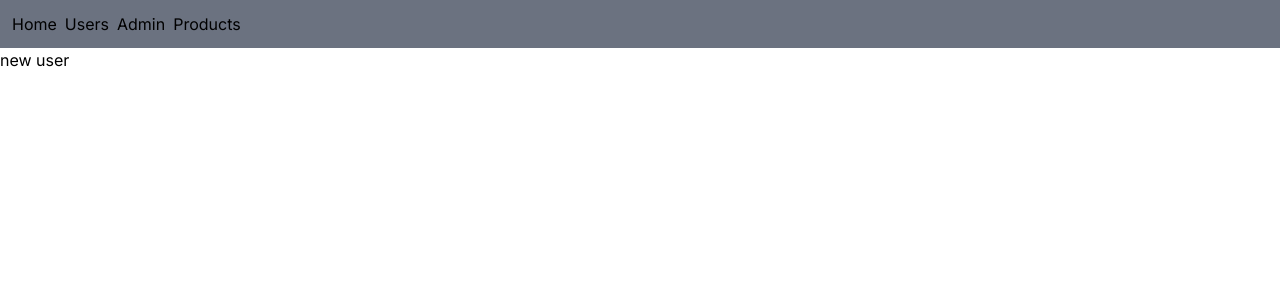
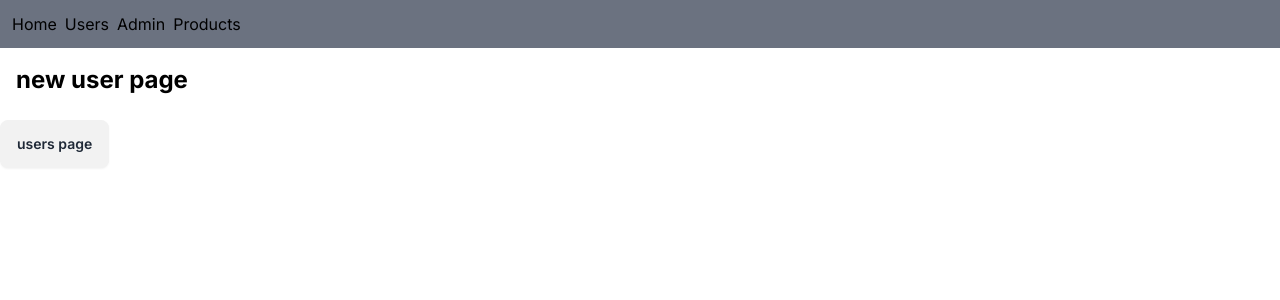
Before and after one commit to mostafa-meerzad/Next.js-with-Mosh, a Next.js app: page /users/new in a window 1280 px wide. Shown: the top 300 px of the page. Built offline with nearby package versions, Linux system fonts and the light colour scheme.

Commit message:
handle loading state

```diff
--- a/app/users/UserTable.tsx
+++ b/app/users/UserTable.tsx
@@ -12,9 +12,13 @@ interface Props {
   order: string;
 }
 const UserTable = async ({ order }: Props) => {
-  const data = await fetch("https://jsonplaceholder.typicode.com/users", {
-    cache: "no-store",
-  });
+  try {
+     const data = await fetch("https://jsonplaceholder.typicode.com/users", {
+      cache: "no-store",
+    });
+
+
+
 
   const users: User[] = await data.json();
   const usersSorted = sort(users).asc(
@@ -42,5 +46,10 @@ const UserTable = async ({ order }: Props) => {
       </tbody>
     </table>
   );
+
+} catch (e) {
+  return <div>canno t fetch users </div>
+}
+
 };
 export default UserTable;
--- /dev/null
+++ b/app/users/loading.tsx
@@ -0,0 +1,6 @@
+const loading = () => {
+  return (
+    <div className="loading loading-spinner loading-lg">loading users...</div>
+  )
+}
+export default loading
--- /dev/null
+++ b/app/users/new/NewUserPage.tsx
@@ -0,0 +1,20 @@
+"use client"
+import Link from "next/link";
+import { useRouter } from "next/navigation";
+
+const NewUserPage = () => {
+    const router = useRouter() // userRouter hook is provided to navigate between pages programmatically
+    // make sure useRouter is coming from "navigation" the new "app router" not from the "router" which is the old "router"
+    // router.push > navigates to the provide route
+    // router.back > navigates to the previous route just like back button
+    // router.forward > navigates to the previous route just like next button
+    // router.refresh > refreshes the page
+  return (
+    <div>
+      {/* this is navigation using the Link component */}
+      {/* <Link href={"/users"}> users page</Link>  */}
+        <button className="btn" onClick={() => router.push("/users")}>users page</button>
+    </div>
+  );
+};
+export default NewUserPage;
--- a/app/users/new/page.tsx
+++ b/app/users/new/page.tsx
@@ -1,6 +1,12 @@
+import NewUserPage from "./NewUserPage";
+
 const page = () => {
   return (
-    <div>new user</div>
-  )
-}
-export default page
+    <div>
+      <h1>new user page</h1>
+      <br />
+      <NewUserPage/>
+    </div>
+  );
+};
+export default page;
--- a/app/users/page.tsx
+++ b/app/users/page.tsx
@@ -1,3 +1,4 @@
+import { Suspense } from "react";
 import UserTable from "./UserTable";
 
 
@@ -27,7 +28,12 @@ const page = async ({searchParams: {sortOrder}}: Props) => {
     <div>
       <h1>Users</h1>
       <br />
+      {/* use react's Suspense component to show a fallback UI while the data is being fetched */}
+      {/* <Suspense fallback={<div>loading...</div>}> */}
+
       <UserTable order={sortOrder}/>
+      {/* </Suspense> */}
+      {/* using Suspense component is not Next.js way */}
       {/* UserTable is moved to a separate component and it is only used in this page so it make sense to put it next to this page component not into the components folder */}
       <br />
       users page
```
